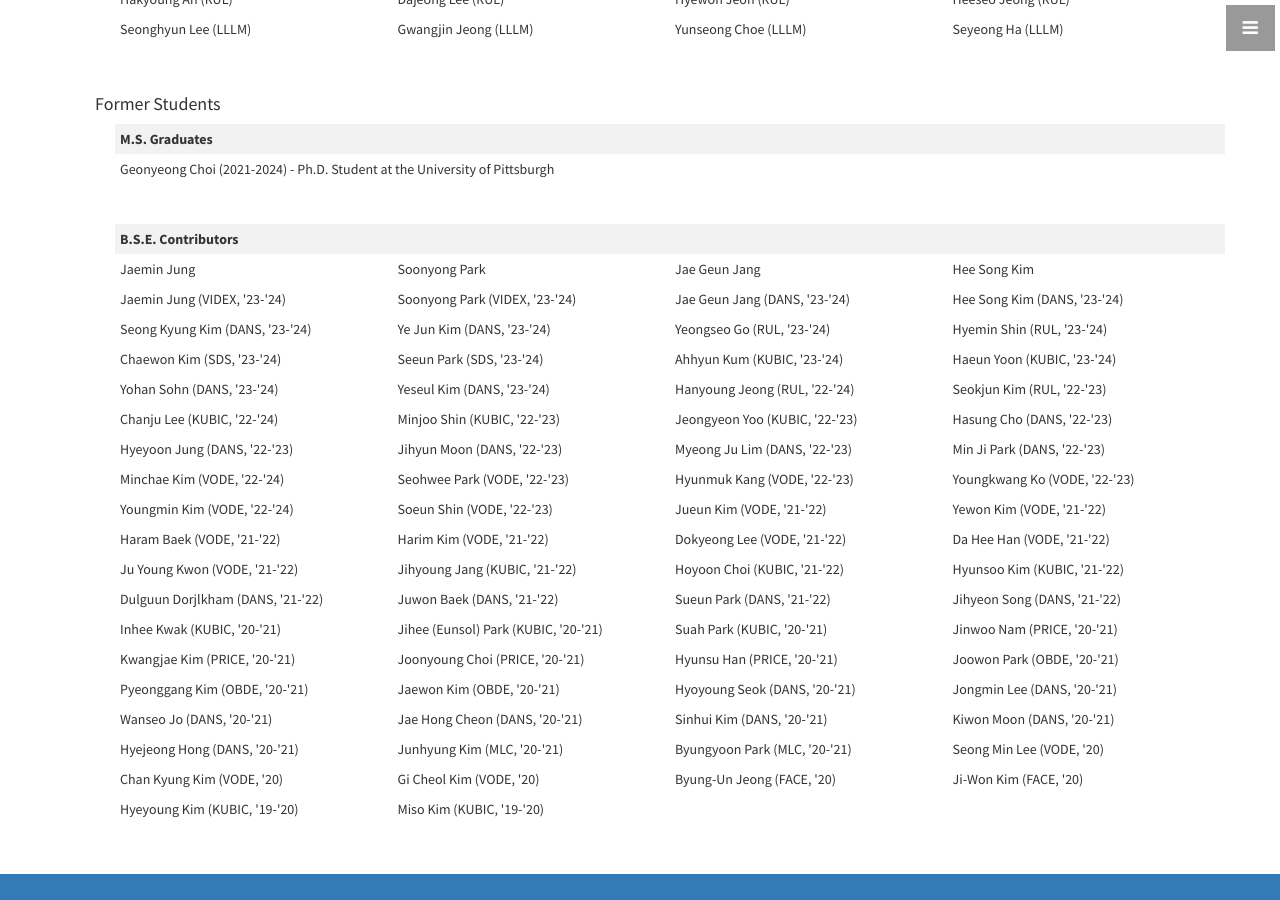
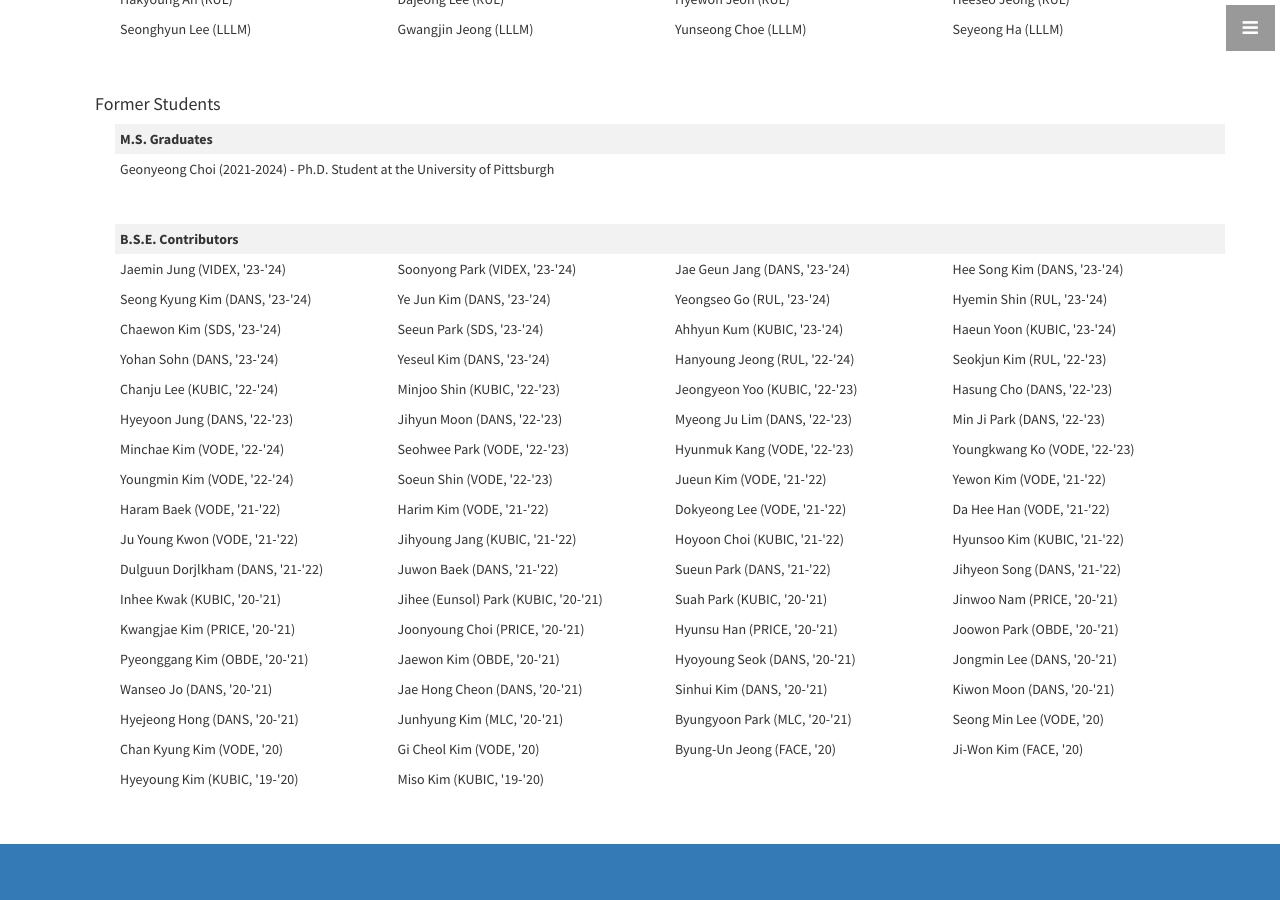
Before and after one commit to nth221/nth221.github.io, a Jekyll site: the page built from index.html, in a window 1280 px wide and 900 px high, scrolled down 1633 px. Built offline with Jekyll 4.4.1, drawn with Linux system fonts in a browser that asks for light colours; some of the changed text lies outside the part shown.

Commit message:
modified:   _includes/about.html 	modified:   _includes/portfolio.html 	modified:   _layouts/front.html

```diff
--- a/_includes/about.html
+++ b/_includes/about.html
@@ -100,12 +100,6 @@
             <tr class="vspace-row"></tr> <!-- Add an empty row for spacing -->
             <tr>
               <th colspan="4">B.S.E. Contributors</th>
-            </tr>
-            <tr>
-              <td width="192">Jaemin Jung</td>
-              <td width="192">Soonyong Park</td>
-              <td width="192">Jae Geun Jang</td>
-              <td width="192">Hee Song Kim</td>
             </tr>
             <tr>
               <td width="192">Jaemin Jung (VIDEX, '23-'24)</td>
--- a/_includes/portfolio.html
+++ b/_includes/portfolio.html
@@ -73,7 +73,7 @@
               <li>Geonyeong Choi, Jae Youn Cheong, Hyo Jung Cho, Soon Sun Kim, Hyewon Jo, Charmgil Hong. Learning Molecular Embeddings for the Prediction of Drug Induced Liver Injury Using Graph Neural Networks. Korean Society of Medical Informatics, Spring. 2022. <span class="award"><em>Best Paper Award</em></span></li>
               <li>Jihyeon Song, Jae Youn Cheong, Soon Sun Kim, Hyo Jung Cho, Ji Eun Han, Min-Seo Shim, Kyoung Jin Lee, Chi Yong Ban, Charmgil Hong. Prediction of Antiviral Treatment Response in Chronic Hepatitis B Using Machine Learning. Korean Society of Medical Informatics, Spring. 2022.</li>
               <li>Sueun Park, Hyoyoung Seok, Jae Youn Cheong, Soon Sun Kim, Hyo Jung Cho, Ji Eun Han, Min-Seo Shim, Kyoung Jin Lee, Chi Yong Ban, Charmgil Hong. Prediction of Adverse Effects Induced by Long-Term Antiviral Therapy for Chronic Hepatitis B. Korean Society of Medical Informatics, Spring. 2022.</li>
-              <li>Harim Kim, Charmgil Hong. Trespass Detection in Surveillance Videos Using VAE-SVDD with 3D-CNN. Korea Multimedia Society, Spring. 2022. <span class="award"><em>Best Paper Award</em></span></li>
+              <li>Harim Kim, Charmgil Hong. Trespass Detection in Surveillance Videos Using VAE-SVDD with 3D-CNN. Korea Multimedia Society, Spring. 2022. <span class="award"><em>Best Capstone Project in AI Award</em></span></li>
               <li>Da Hee Han, Ju Young Kwon, Charmgil Hong. Identifying Strange Behaviors in Surveillance Videos Using 3D CNN and Statistical Outlier Detection. Korea Multimedia Society, Spring. 2022.</li>
               <li>Dokyeong Lee, Charmgil Hong. Abnormal Behavior Detection and Visualization on Surveillance Videos. Korea Multimedia Society, Spring. 2022.</li>
               <li>Hyunmuk Kang, Youngkwang Ko, Youngmin Kim, Seohwee Park, Soeun Shin, Charmgil Hong. Literature Survey on 3D CNN Models for Video Action Recognition. Korea Multimedia Society, Spring. 2022.</li>
--- a/_layouts/front.html
+++ b/_layouts/front.html
@@ -11,7 +11,7 @@
   {% include projects.html %}
   {% include callout.html %}
   {% include portfolio.html %}
-  {% include call-to-action.html %}
+<!--   {% include call-to-action.html %} -->
 <!--   {% include map.html %} -->
   {% include footer.html %}
   {% include scripts.html %}
```
